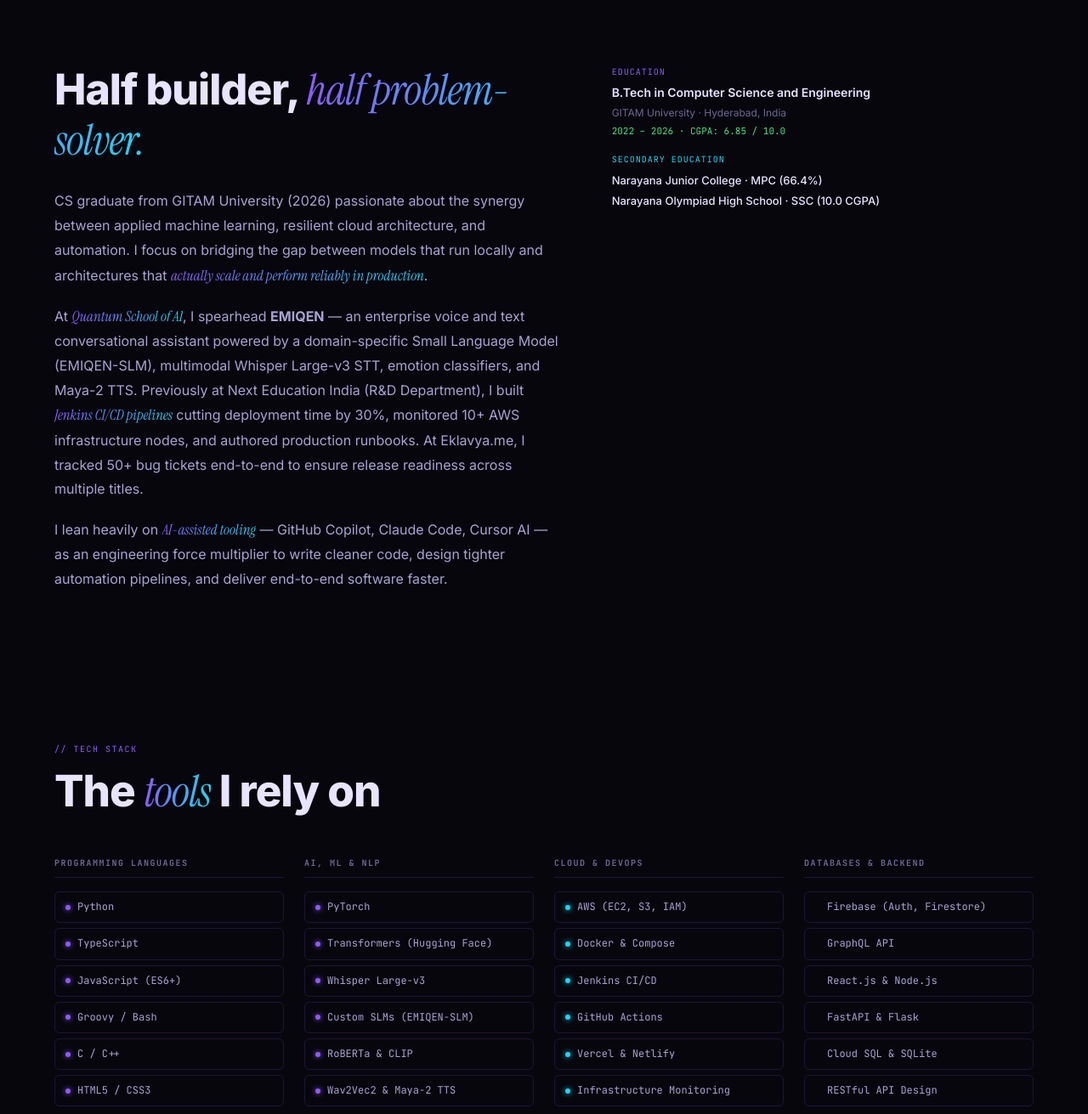
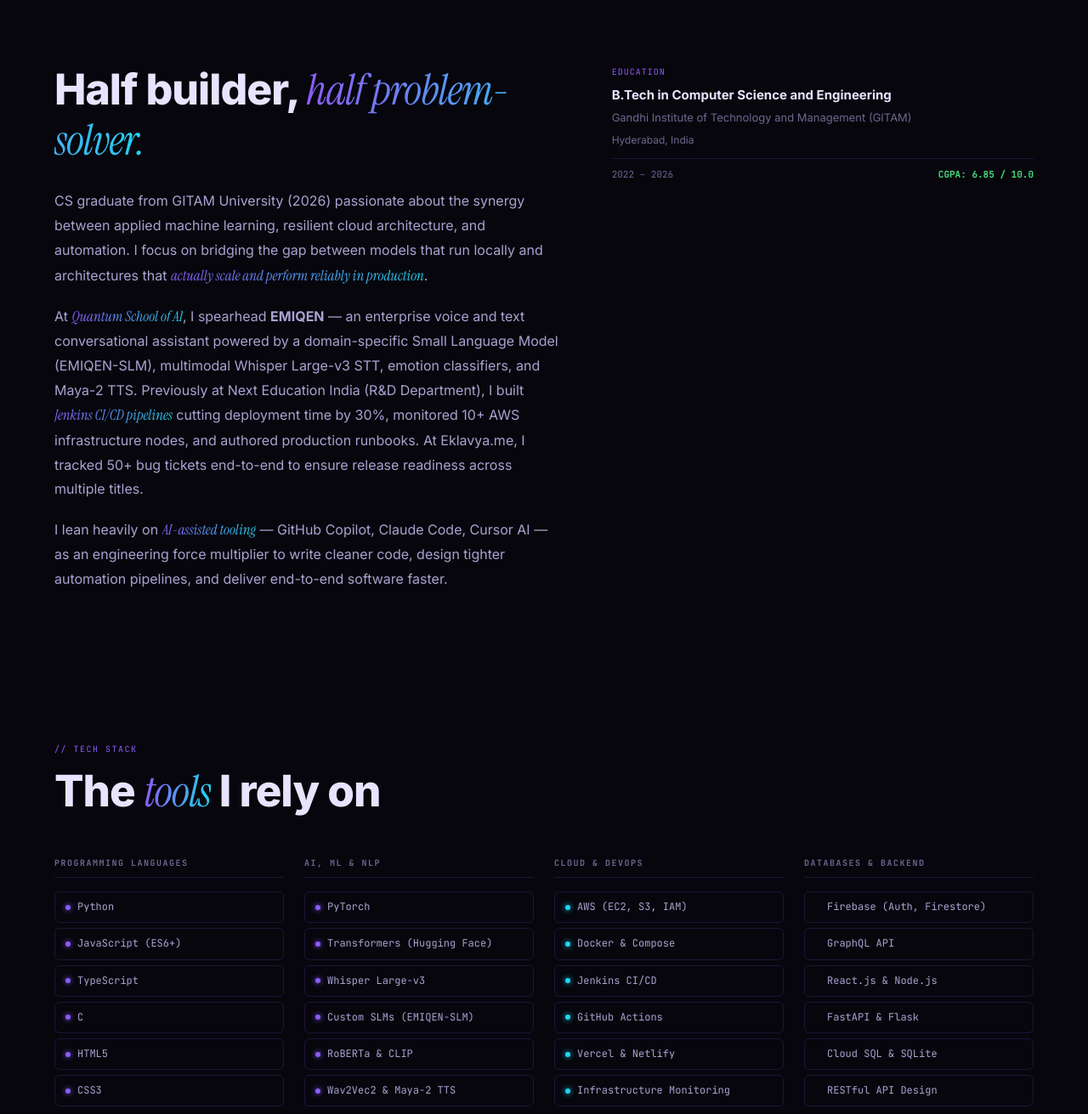
Before and after one commit to SaiKarthik12-code/SaiKarthik12-code.github.io, a plain HTML site: page index.html in a window 1280 px wide. Shown: the part 3400-4711 px from the top of the page at 85% size. Drawn offline with Linux system fonts and the light colour scheme.

Commit message:
Update portfolio: update education and programming languages to match latest resume

```diff
--- a/index.html
+++ b/index.html
@@ -486,16 +486,15 @@ section{position:relative;z-index:2}
       <p class="reveal rd3">I lean heavily on <em>AI-assisted tooling</em> &mdash; GitHub Copilot, Claude Code, Cursor AI &mdash; as an engineering force multiplier to write cleaner code, design tighter automation pipelines, and deliver end-to-end software faster.</p>
     </div>
     <div class="about-side reveal rd2">
-      <div class="card" style="margin-bottom:16px">
-        <div style="font-family:var(--font-mono);font-size:10px;color:var(--neon);letter-spacing:.1em;text-transform:uppercase;margin-bottom:6px">Education</div>
-        <div style="font-size:14px;font-weight:600;color:var(--text);line-height:1.4">B.Tech in Computer Science and Engineering</div>
-        <div style="font-size:12px;color:var(--text-muted);margin:4px 0">GITAM University &middot; Hyderabad, India</div>
-        <div style="font-family:var(--font-mono);font-size:11px;color:var(--green)">2022 &ndash; 2026 &middot; CGPA: 6.85 / 10.0</div>
-      </div>
       <div class="card">
-        <div style="font-family:var(--font-mono);font-size:10px;color:var(--cyan);letter-spacing:.1em;text-transform:uppercase;margin-bottom:6px">Secondary Education</div>
-        <div style="font-size:13px;font-weight:500;color:var(--text)">Narayana Junior College &middot; MPC (66.4%)</div>
-        <div style="font-size:13px;font-weight:500;color:var(--text);margin-top:4px">Narayana Olympiad High School &middot; SSC (10.0 CGPA)</div>
+        <div style="font-family:var(--font-mono);font-size:10px;color:var(--neon);letter-spacing:.1em;text-transform:uppercase;margin-bottom:8px">Education</div>
+        <div style="font-size:15px;font-weight:700;color:var(--text);line-height:1.4">B.Tech in Computer Science and Engineering</div>
+        <div style="font-size:13px;color:var(--text-muted);margin:6px 0">Gandhi Institute of Technology and Management (GITAM)</div>
+        <div style="font-size:12px;color:var(--text-muted);margin-bottom:12px">Hyderabad, India</div>
+        <div style="display:flex;justify-content:space-between;align-items:center;padding-top:10px;border-top:1px solid var(--border)">
+          <span style="font-family:var(--font-mono);font-size:11px;color:var(--text-muted)">2022 &ndash; 2026</span>
+          <span style="font-family:var(--font-mono);font-size:11px;color:var(--green);font-weight:600">CGPA: 6.85 / 10.0</span>
+        </div>
       </div>
     </div>
   </div>
@@ -509,11 +508,11 @@ section{position:relative;z-index:2}
     <div class="stack-col reveal">
       <h4>Programming Languages</h4>
       <div class="sp"><div class="pd dp"></div>Python</div>
+      <div class="sp"><div class="pd dp"></div>JavaScript (ES6+)</div>
       <div class="sp"><div class="pd dp"></div>TypeScript</div>
-      <div class="sp"><div class="pd dp"></div>JavaScript (ES6+)</div>
-      <div class="sp"><div class="pd dp"></div>Groovy / Bash</div>
-      <div class="sp"><div class="pd dp"></div>C / C++</div>
-      <div class="sp"><div class="pd dp"></div>HTML5 / CSS3</div>
+      <div class="sp"><div class="pd dp"></div>C</div>
+      <div class="sp"><div class="pd dp"></div>HTML5</div>
+      <div class="sp"><div class="pd dp"></div>CSS3</div>
     </div>
     <div class="stack-col reveal rd1">
       <h4>AI, ML &amp; NLP</h4>
```
Also changed, not shown: 1 other file.
